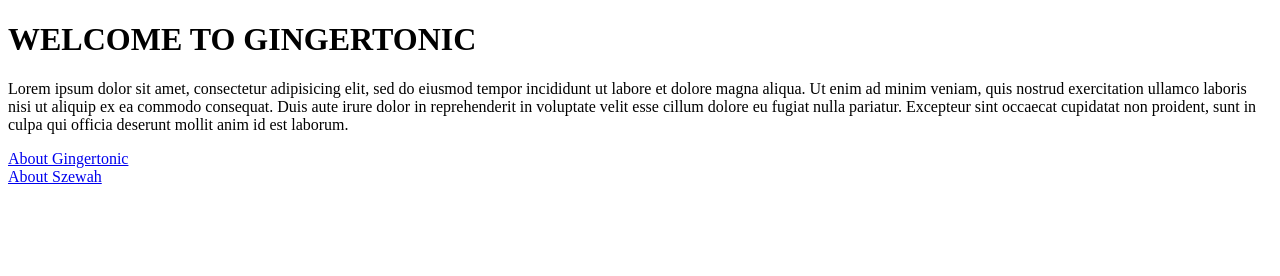
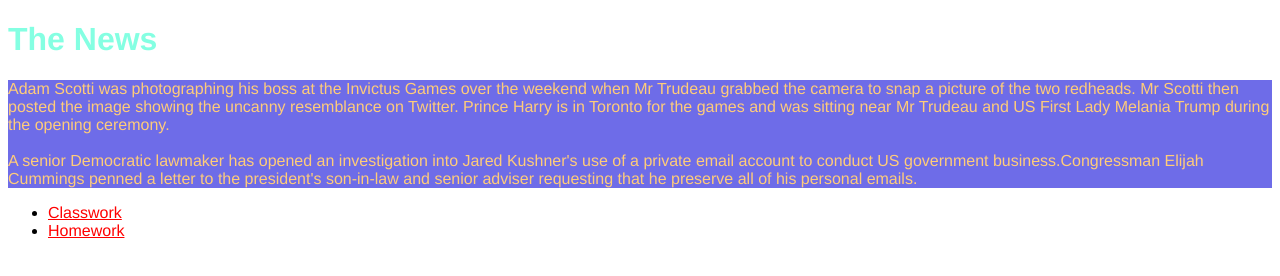
Before and after one commit to szewah/finalproject, a plain HTML site: page index.html in a window 1280 px wide. Drawn offline with Linux system fonts and the light colour scheme.

Commit message:
Class 3 homework

```diff
--- /dev/null
+++ b/class-work/keanu/css/styles.css
@@ -0,0 +1,4 @@
+body {
+	background: black;
+	color: white;
+}
--- a/index.html
+++ b/index.html
@@ -2,22 +2,33 @@
 <html>
 
 <head>
-	<title>Welcome to Gingertonic</title>
+	<title>The News</title>
+	<link rel="stylesheet" href="style.css">
 </head>
 
 <body>
-		<h1>WELCOME TO GINGERTONIC</h1>
+		<h1>The News</h1>
 
-		<p>Lorem ipsum dolor sit amet, consectetur adipisicing elit, sed do eiusmod
-		tempor incididunt ut labore et dolore magna aliqua. Ut enim ad minim veniam,
-		quis nostrud exercitation ullamco laboris nisi ut aliquip ex ea commodo
-		consequat. Duis aute irure dolor in reprehenderit in voluptate velit esse
-		cillum dolore eu fugiat nulla pariatur. Excepteur sint occaecat cupidatat non
-		proident, sunt in culpa qui officia deserunt mollit anim id est laborum.</p>
+		<p>	Adam Scotti was photographing his boss at the Invictus Games over the weekend when Mr Trudeau grabbed the camera to snap a picture of the two redheads. Mr Scotti then posted the image showing the uncanny resemblance on Twitter.
+		Prince Harry is in Toronto for the games and was sitting near Mr Trudeau and US First Lady Melania Trump during the opening ceremony.
 
-		<a href="file:///Users/szewahleong/Documents/GitHub/szewah.github.io/other.html">About Gingertonic</a>
 		<br>
-		<a href="https://www.linkedin.com/in/sze-wah-chin-87a14a14/">About Szewah</a>
+		<br>
+
+		A senior Democratic lawmaker has opened an investigation into Jared Kushner's use of a private email account to conduct US government business.Congressman Elijah Cummings penned a letter to the president's son-in-law and senior adviser requesting that he preserve all of his personal emails.
+		</p>
+
+		<ul>
+			<li>
+				<a href="class-work/keanu/about.html">Classwork</a>
+			</li>
+
+			<li>
+				<a href="Homework/ga-press-release/index.html">Homework</a>
+			</li>
+
+		</ul>
+
 
 </body>
 
--- /dev/null
+++ b/style.css
@@ -0,0 +1,21 @@
+
+h1 {
+	color: #84FFE2;
+	font-weight: bold;
+	font-family: helvetica;
+}
+
+p {
+	color: #FFCC79;
+	background: #6E6CE8;
+	font-weight: normal;
+	font-family: helvetica;
+}
+
+ul {
+	font-family: helvetica;
+}
+
+a {
+	color: red;
+}
```
Also changed, not shown: class-work/index.html (+3 -0 lines), class-work/keanu/about.html (added, +36 -0 lines), class-work/keanu/films.html (added, +26 -0 lines), class-work/keanu/index.html (added, +15 -0 lines), other.html (+4 -8 lines), class-work/keanu/copy.txt (added), class-work/keanu/keanu.jpg (added), 3 other files.
